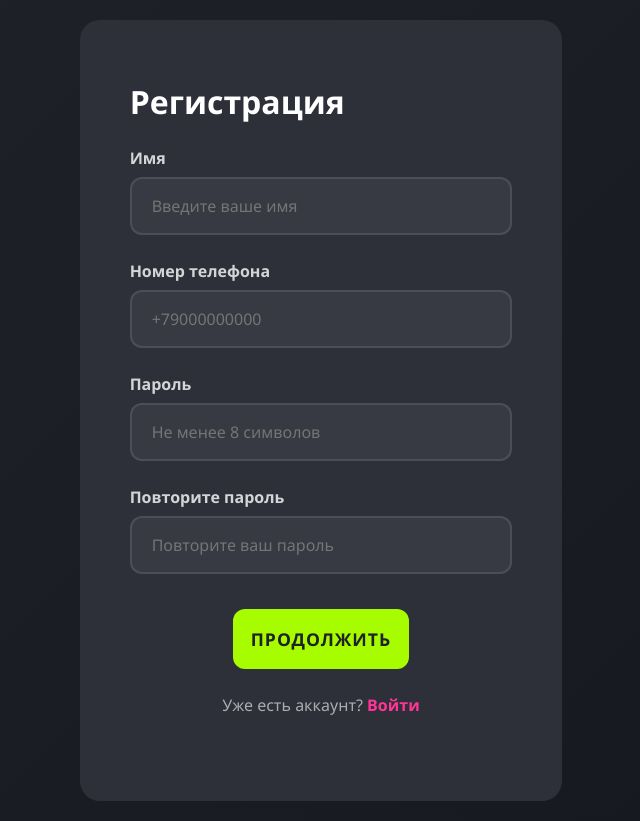
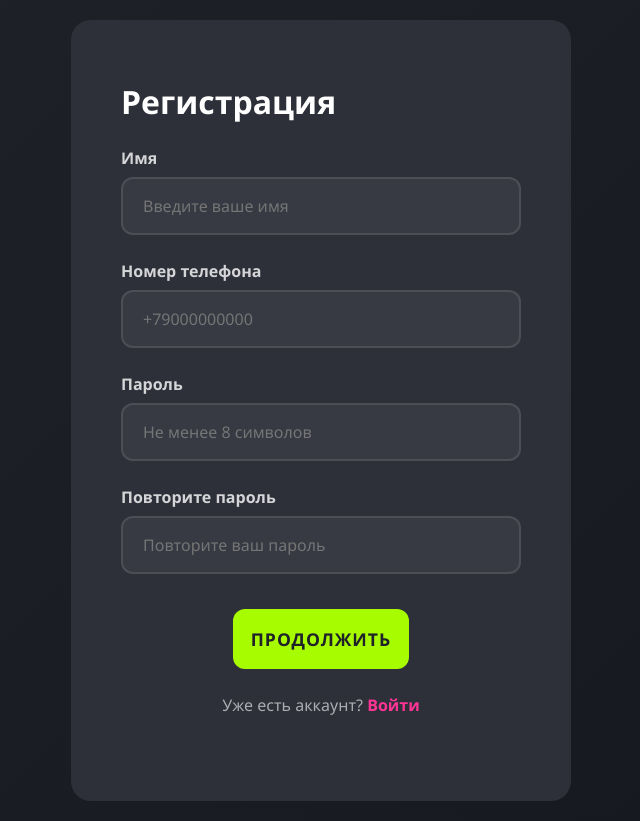
Before and after one commit to Vadimotriy/Sportly, a Flask app: page /register in a window 1280 px wide. Shown: the whole page, without its empty margins (319-959 px from the left). Run offline with Flask 3, Linux system fonts and the light colour scheme.

Commit message:
[BUGFIX] исправлена карточка регистрации/входа для браузера firefox

```diff
--- a/Flask/static/css/style_login_and_registr.css
+++ b/Flask/static/css/style_login_and_registr.css
@@ -108,12 +108,13 @@ body {
 }
 
 .registration-card {
-    flex: 1;
     background: var(--sport-gray);
     padding: 60px 50px;
     display: flex;
     flex-direction: column;
     border-radius: 20px;
+    width: 100vw;
+    max-width: 500px;
 }
 
 .card-header {
@@ -177,6 +178,7 @@ body {
     font-size: 1rem;
     color: var(--sport-light);
     transition: all 0.3s ease;
+
 }
 
 .input-field:focus {
```
